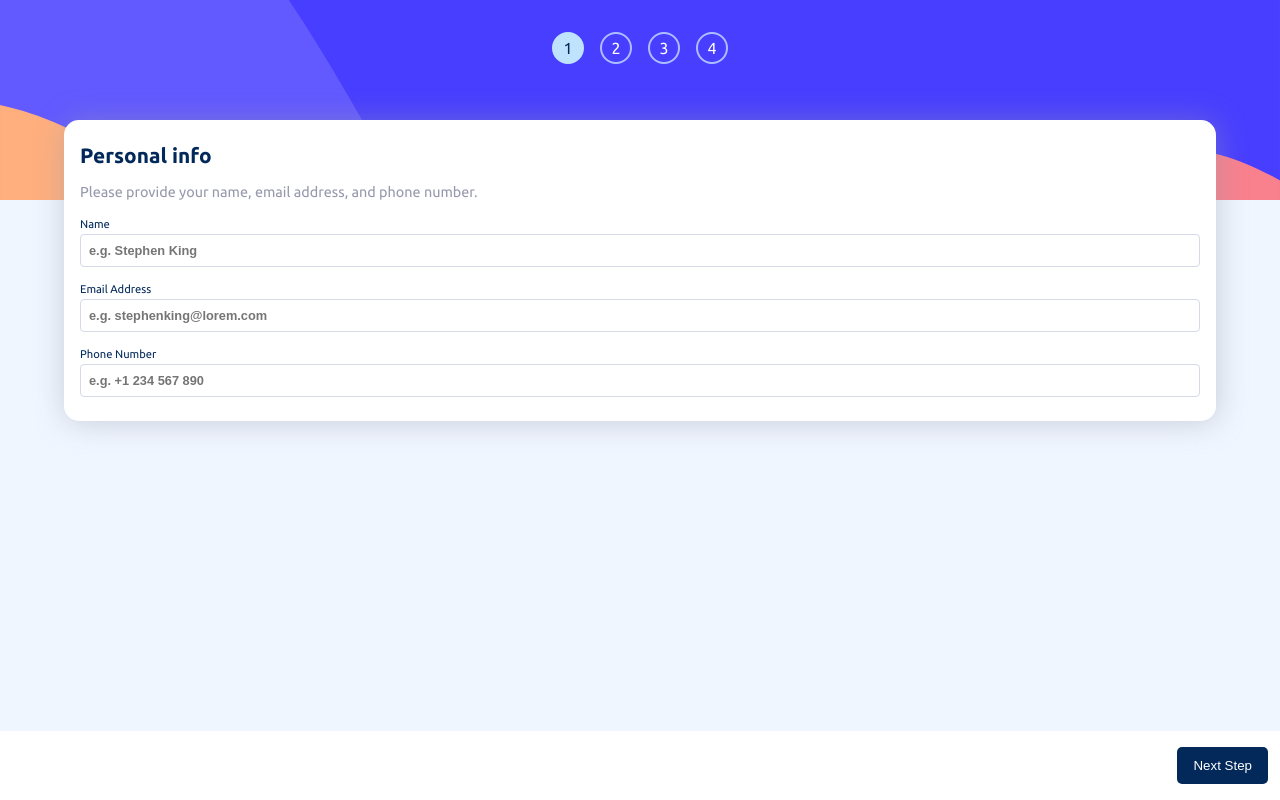
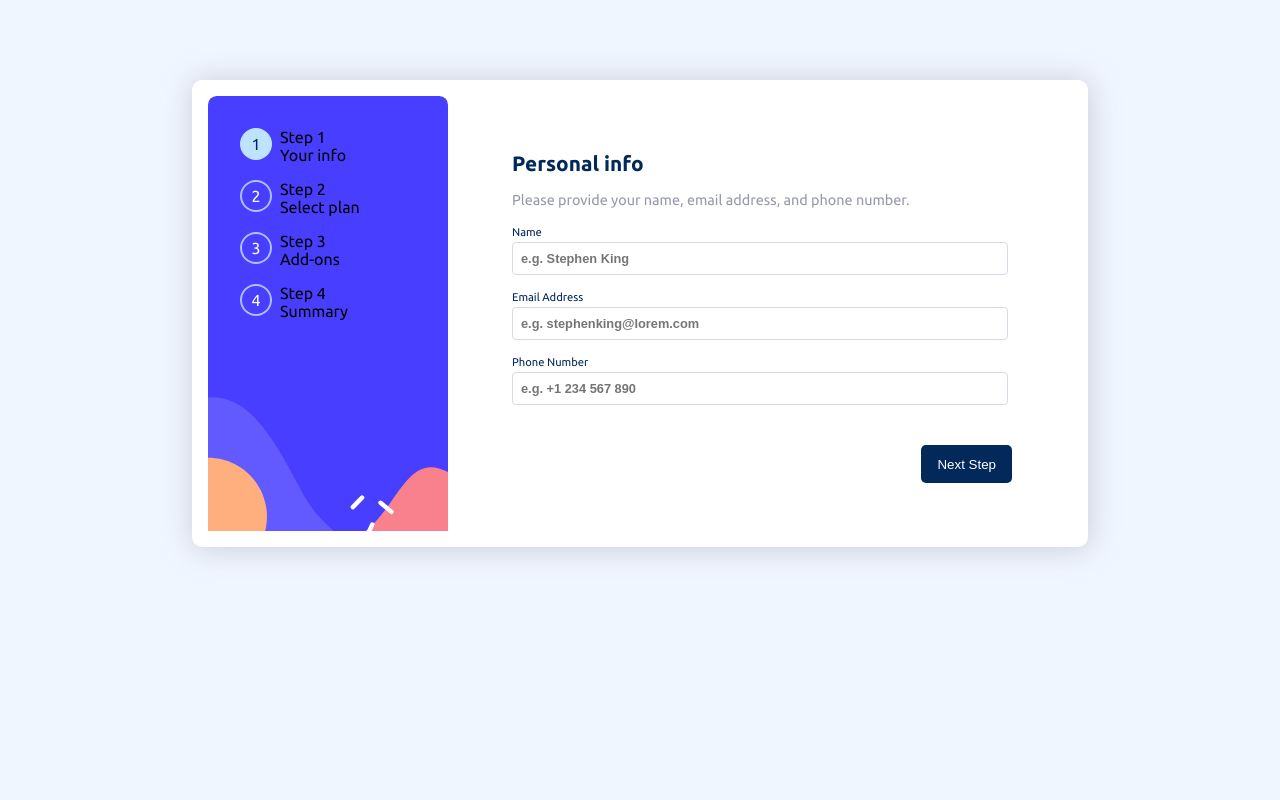
Before and after one commit to mistyb01/fe-mentor-multistep-form, a React (Create React App) app: page / in a window 1280 px wide. Built offline with nearby package versions, Linux system fonts and the light colour scheme.

Commit message:
desktop layout progress

```diff
--- a/src/App.js
+++ b/src/App.js
@@ -11,12 +11,15 @@ function App() {
   return (
     <main>
       <Sidebar step={currentStep} />
+
+      <div className="form-with-navigation">
       <Form step={currentStep} />
       { currentStep < 5 &&
       <Navigation step={currentStep}
           handleNextStep={() => {setCurrentStep(prev => prev + 1)}}
           handlePrevStep={() => {setCurrentStep(prev => prev - 1)}} />
       }
+      </div>
       {/* <div className="attribution">
         Challenge by
         <a href="https://www.frontendmentor.io?ref=challenge" target="_blank"
--- a/src/index.css
+++ b/src/index.css
@@ -183,7 +183,6 @@ h1 {
   column-gap: 1rem;
   padding: 0.75rem;
   align-items: center;
-  font-size: 0.75rem;
   justify-content: space-between;
 }
 
@@ -194,15 +193,16 @@ h1 {
 .option-text {
   display: flex;
   flex-direction: column;
-  row-gap: 0.25rem;
+  /* row-gap: 0.25rem; */
 }
 
 strong {
+  font-size: 0.8rem;
   color: var(--marine-blue);
 }
 
 .option p {
-  font-size: 0.6rem;
+  font-size: 0.7rem;
 }
 
 input[type=checkbox] {
@@ -239,3 +239,69 @@ hr {
   height: 0;
   border-top: 1px solid var(--light-gray);
 }
+
+@media screen and (min-width: 768px) {
+  main {
+    width: 70vw;
+    display: flex;
+    margin: 10vh auto;
+    padding: 1rem;
+    box-shadow: 1px 1px 30px rgba(150, 153, 171, 0.455);
+    border-radius: 10px;
+    background-color: white;
+  }
+
+  .main-content {
+    z-index: 1;
+    position: relative;
+    width: 100%;
+    top: 0;
+    margin-left: auto;
+    margin-right: auto;
+    box-shadow: none;
+  }
+
+  .form-navigation-buttons {
+    position: relative;
+    width: 100%;
+    background-color: white;
+    padding: 1rem 0.75rem;
+    display: flex;
+    flex-direction: row-reverse;
+    justify-content: space-between;
+  }
+
+  .form-with-navigation {
+    background-color: white;
+    display: flex;
+    flex-direction: column;
+    flex: 1;
+    padding: 2rem 3rem;
+
+  }
+
+  #sidebar {
+    flex-direction: column;
+    justify-content: flex-start;
+    padding-top: 0;
+    row-gap: 1rem;
+    background-image: url('./assets/images/bg-sidebar-desktop.svg');
+    background-size: cover;
+    background-repeat: no-repeat;
+    height: auto;
+    width: 15rem;
+    padding: 2rem 2rem;
+    /* flex: 1; */
+  }
+
+  .step-text-wrapper {
+    display: flex;
+    flex-direction: column;
+  }
+
+  .step-section {
+    display: flex;
+    column-gap: 0.5rem;
+  }
+
+}
```
Also changed, not shown: 1 other file (tests, documents, lock files or other folders).
